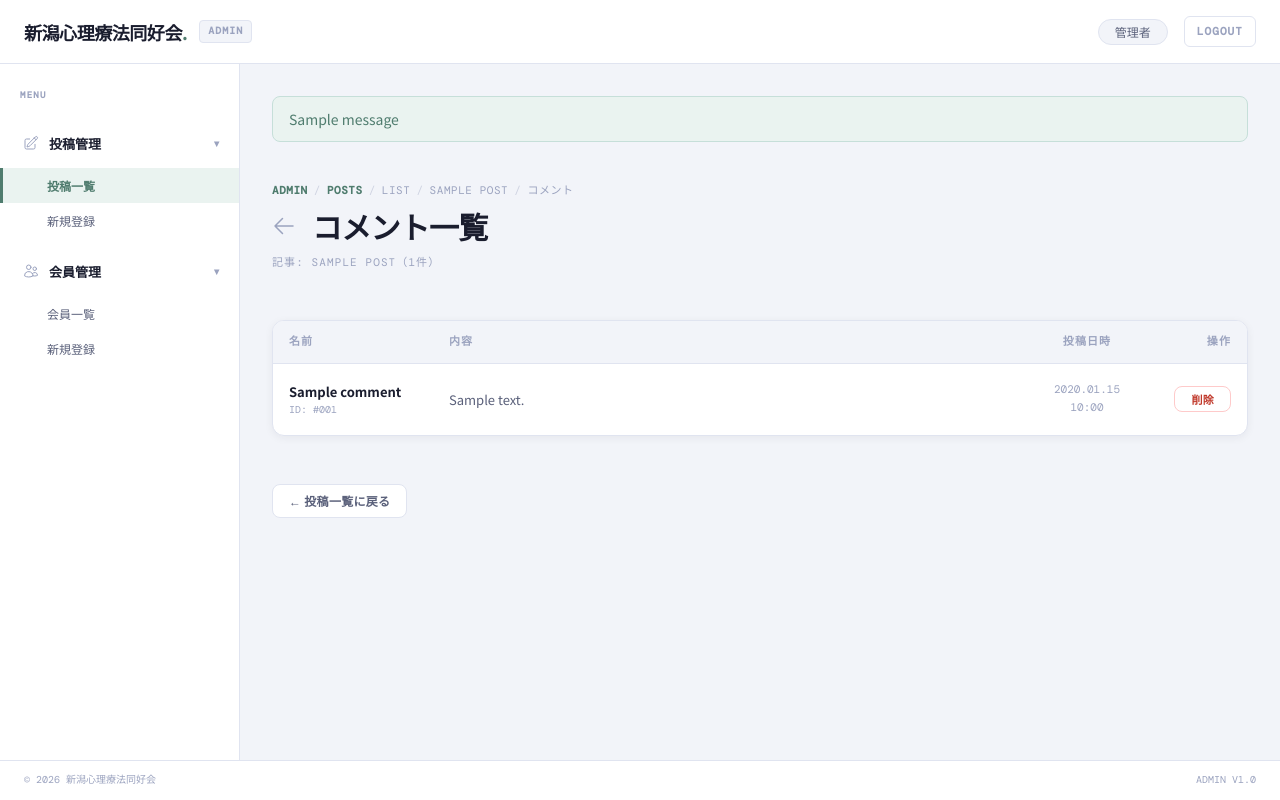
After one commit to yousunabaco-sudo/daytime-team03, a Flask app: page /admin/posts/1/comments in a window 1280 px wide. The commit adds this page. Run offline with Flask 3, Linux system fonts and the light colour scheme; a user stored in the database is signed in; tables that the repository leaves empty hold one stand-in row (values such as "Sample post"); one stand-in notice (Sample message) is shown; some libraries are stand-ins or nearby versions.

Commit message:
フラッシュメッセージの表示を調整

```diff
--- a/app/blueprints/admin/routes.py
+++ b/app/blueprints/admin/routes.py
@@ -1,7 +1,7 @@
 from flask import render_template, redirect, url_for, flash, request, current_app
 from app.blueprints.admin import admin_bp
 from flask_login import login_required, current_user
-from app.models import Post, Category, User, db
+from app.models import Post, Category, User, Comment, db
 from datetime import datetime, timedelta
 import os
 try:
@@ -314,3 +314,21 @@ def delete_post(id):
     db.session.commit()
     flash('記事を削除しました。')
     return redirect(url_for('admin.post_list'))
+
+
+@admin_bp.route('/posts/<int:id>/comments')
+@login_required
+def post_comment_list(id):
+    post = Post.query.get_or_404(id)
+    comments = Comment.query.filter_by(post_id=post.id).order_by(Comment.created_at.desc()).all()
+    return render_template('admin/post_comment_list.html', post=post, comments=comments)
+
+
+@admin_bp.route('/posts/<int:post_id>/comments/<int:comment_id>/delete', methods=['POST'])
+@login_required
+def delete_comment(post_id, comment_id):
+    comment = Comment.query.filter_by(id=comment_id, post_id=post_id).first_or_404()
+    db.session.delete(comment)
+    db.session.commit()
+    flash('コメントを削除しました。')
+    return redirect(url_for('admin.post_comment_list', id=post_id))
--- /dev/null
+++ b/app/blueprints/admin/templates/admin/post_comment_list.html
@@ -0,0 +1,88 @@
+{% extends "admin/admin_base.html" %}
+{% set active_menu = 'post_list' %}
+
+{% block title %}コメント一覧 — {{ post.title }}{% endblock %}
+
+{% block main_content %}
+{% with messages = get_flashed_messages(with_categories=true) %}
+{% if messages %}
+<div class="mb-4 flex flex-col gap-2">
+    {% for category, message in messages %}
+    <div class="px-4 py-3 rounded-lg text-sm {{ 'bg-custom-accent-light text-custom-accent border border-custom-accent-mid' if category != 'error' else 'bg-custom-danger-light text-custom-danger border border-red-200' }}">
+        {{ message }}
+    </div>
+    {% endfor %}
+</div>
+{% endif %}
+{% endwith %}
+<!-- PAGE HEADER -->
+<div class="flex flex-col gap-2">
+    <div class="flex items-center gap-1.5 text-[11px] font-mono-dm text-custom-text-muted uppercase tracking-wider">
+        <span class="text-custom-accent font-bold">Admin</span>
+        <span class="opacity-40">/</span>
+        <span class="text-custom-accent font-bold">Posts</span>
+        <span class="opacity-40">/</span>
+        <a href="{{ url_for('admin.post_list') }}" class="hover:text-custom-accent transition-colors">List</a>
+        <span class="opacity-40">/</span>
+        <span class="truncate max-w-[200px]">{{ post.title }}</span>
+        <span class="opacity-40">/</span>
+        <span>コメント</span>
+    </div>
+    <div class="flex items-center gap-4">
+        <a href="{{ url_for('admin.post_list') }}" class="text-custom-text-muted hover:text-custom-accent transition-colors">
+            <svg xmlns="http://www.w3.org/2000/svg" fill="none" viewBox="0 0 24 24" stroke-width="1.5"
+                stroke="currentColor" class="w-6 h-6">
+                <path stroke-linecap="round" stroke-linejoin="round" d="M10.5 19.5 3 12m0 0 7.5-7.5M3 12h18" />
+            </svg>
+        </a>
+        <h1 class="text-2xl md:text-3xl font-header-sans font-bold text-custom-text-primary tracking-tight">コメント一覧</h1>
+    </div>
+    <div class="text-[11px] font-mono-dm text-custom-text-muted uppercase tracking-widest mt-0.5">
+        記事: {{ post.title }}（{{ comments|length }}件）
+    </div>
+</div>
+
+<!-- TABLE CONTAINER -->
+<div class="bg-white border border-custom-border rounded-custom shadow-custom-sm overflow-x-auto w-full mt-6">
+    <table class="w-full text-left border-collapse min-w-[600px]">
+        <thead class="bg-custom-surface-2 border-b border-custom-border">
+            <tr>
+                <th class="px-4 py-3 text-[11px] font-bold text-custom-text-muted font-mono-dm uppercase tracking-widest w-40">名前</th>
+                <th class="px-4 py-3 text-[11px] font-bold text-custom-text-muted font-mono-dm uppercase tracking-widest">内容</th>
+                <th class="px-4 py-3 text-[11px] font-bold text-custom-text-muted font-mono-dm uppercase tracking-widest text-center w-32">投稿日時</th>
+                <th class="px-4 py-3 text-[11px] font-bold text-custom-text-muted font-mono-dm uppercase tracking-widest text-right w-24">操作</th>
+            </tr>
+        </thead>
+        <tbody class="divide-y divide-custom-border-light">
+            {% for comment in comments %}
+            <tr class="hover:bg-custom-surface-2 transition-colors">
+                <td class="px-4 py-4">
+                    <span class="font-semibold text-custom-text-primary text-[13px]">{{ comment.name }}</span>
+                    <div class="text-[10px] font-mono-dm text-custom-text-muted">ID: #{{ "%03d"|format(comment.id) }}</div>
+                </td>
+                <td class="px-4 py-4 text-[13px] text-custom-text-secondary whitespace-pre-line">{{ comment.content }}</td>
+                <td class="px-4 py-4 text-center text-[11px] font-mono-dm text-custom-text-muted">
+                    {{ comment.created_at.strftime('%Y.%m.%d %H:%M') }}
+                </td>
+                <td class="px-4 py-4 text-right">
+                    <form action="{{ url_for('admin.delete_comment', post_id=post.id, comment_id=comment.id) }}" method="POST" class="inline"
+                        onsubmit="return confirm('このコメントを削除しますか？');">
+                        <button type="submit" class="btn-admin-danger py-1 text-[11px]">削除</button>
+                    </form>
+                </td>
+            </tr>
+            {% else %}
+            <tr>
+                <td colspan="4" class="px-4 py-12 text-center text-custom-text-muted font-mono-dm text-xs">
+                    この記事にはまだコメントがありません。
+                </td>
+            </tr>
+            {% endfor %}
+        </tbody>
+    </table>
+</div>
+
+<div class="mt-6">
+    <a href="{{ url_for('admin.post_list') }}" class="btn-admin-ghost text-[12px]">← 投稿一覧に戻る</a>
+</div>
+{% endblock %}
--- a/app/blueprints/admin/templates/admin/post_form.html
+++ b/app/blueprints/admin/templates/admin/post_form.html
@@ -110,7 +110,7 @@
 </div>
 
 <!-- FORM CARD -->
-<div class="bg-white border border-custom-border rounded-custom shadow-custom-sm overflow-hidden max-w-4xl">
+<div class="bg-white border border-custom-border rounded-custom shadow-custom-sm overflow-hidden w-full">
     <form method="POST" enctype="multipart/form-data" class="p-6 md:p-8 flex flex-col gap-6">
         <!-- 見出し -->
         <div>
@@ -204,7 +204,7 @@
         <!-- 本文 -->
         <div>
             <label for="content" class="label-admin">本文 <span class="text-red-500 ml-1">*</span></label>
-            <textarea id="content" name="content" rows="15" placeholder="記事の内容を記述してください（Markdown対応予定）"
+            <textarea id="content" name="content" rows="15" placeholder="記事の内容を記述してください"
                 class="input-admin h-auto py-3 resize-none font-sans text-sm leading-relaxed">{{ post.content if post else '' }}</textarea>
         </div>
 
```
Also changed, not shown: app/blueprints/admin/templates/admin/admin_users.html (+11 -0 lines), app/blueprints/admin/templates/admin/post_list.html (+18 -1 lines), app/blueprints/auth/templates/auth/admin_login.html (+23 -5 lines), app/blueprints/auth/templates/auth/login.html (+27 -2 lines).
